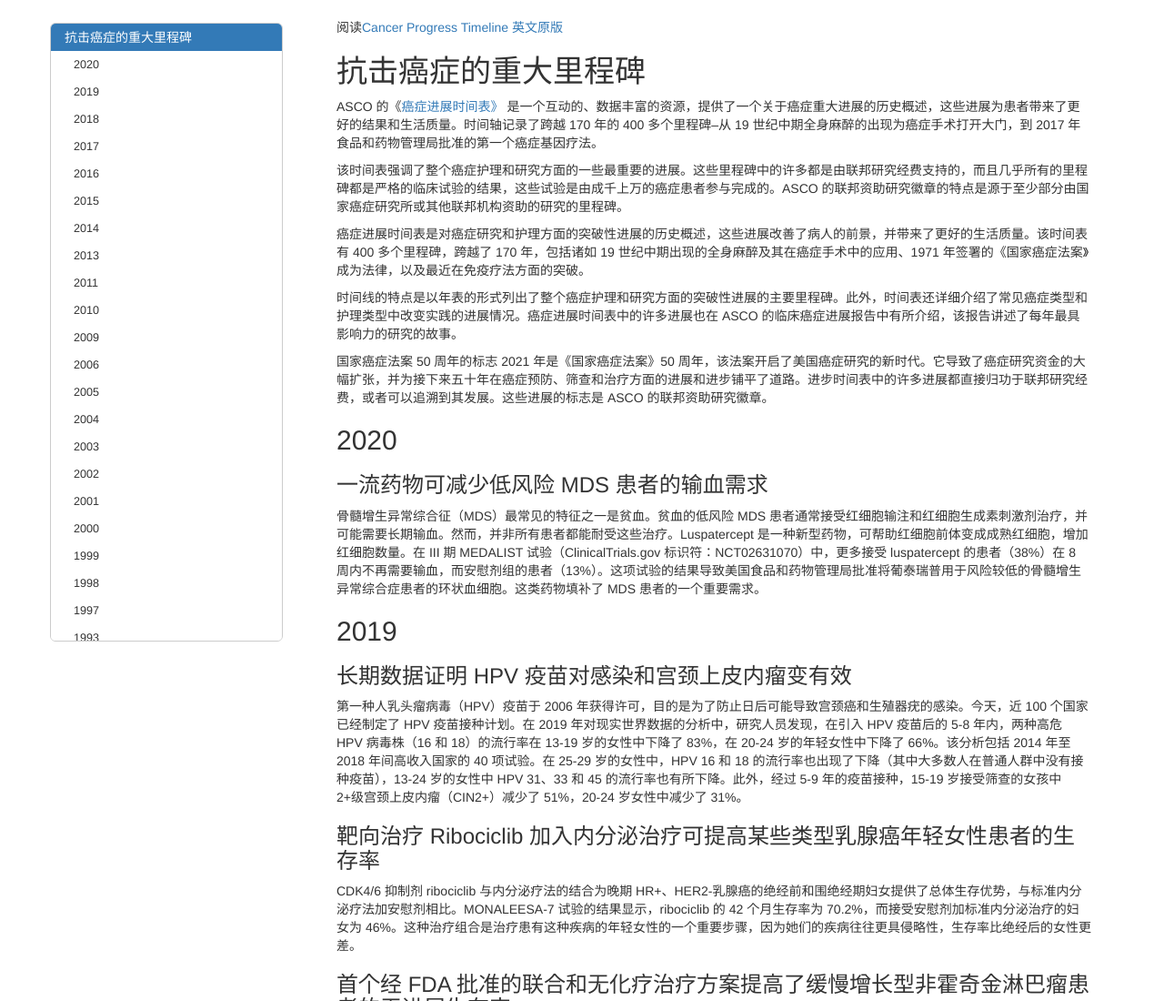
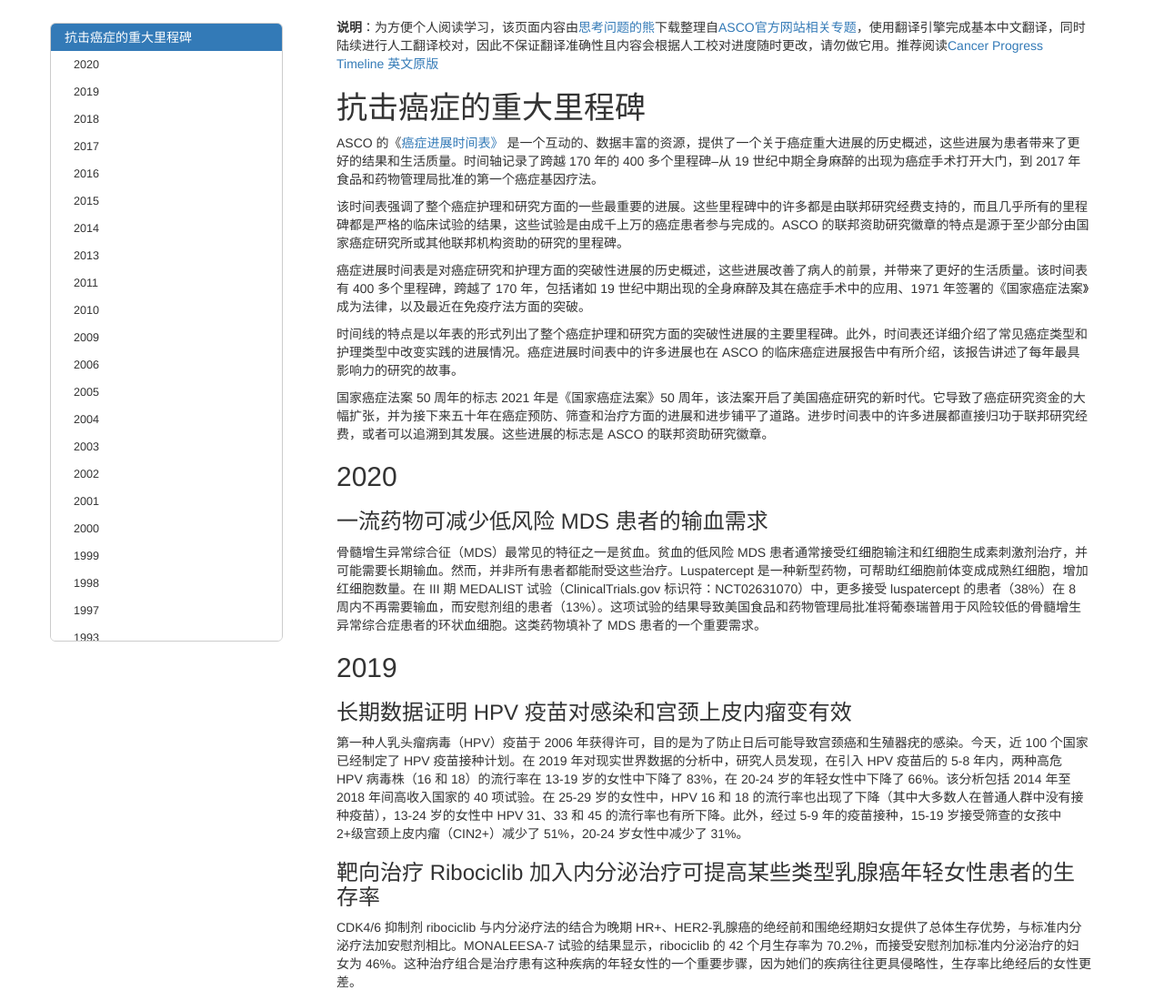
Before and after one commit to fei0810/cancer-progress-timeline, a plain HTML site: page chinese.html in a window 1280 px wide. Shown: the top 1100 px of the page at 91% size. Drawn offline with nearby package versions, Linux system fonts and the light colour scheme; some packages are replaced by stand-ins of ours.

Commit message:
add note

```diff
--- a/chinese.html
+++ b/chinese.html
@@ -1495,8 +1495,7 @@ border-radius: 0px;
 
 <div id="抗击癌症的重大里程碑" class="section level1">
 <br>
-<p>阅读<a href="https://kaopubear.top/cancer-progress-timeline">Cancer
-  Progress Timeline 英文原版</a></p>
+<p><b>说明</b>：为方便个人阅读学习，该页面内容由<a href=https://kaopubear.top/>思考问题的熊</a>下载整理自<a href="https://www.asco.org/research-guidelines/cancer-progress-timeline">ASCO官方网站相关专题</a>，使用翻译引擎完成基本中文翻译，同时陆续进行人工翻译校对，因此不保证翻译准确性且内容会根据人工校对进度随时更改，请勿做它用。推荐阅读<a href="https://kaopubear.top/cancer-progress-timeline">Cancer Progress Timeline 英文原版</a></p>
 <h1>抗击癌症的重大里程碑</h1>
 <p>ASCO 的《<a href="https://www.asco.org/research-guidelines/cancer-progress-timeline">癌症进展时间表》</a>
 是一个互动的、数据丰富的资源，提供了一个关于癌症重大进展的历史概述，这些进展为患者带来了更好的结果和生活质量。时间轴记录了跨越
```
Also changed, not shown: index.html (+1 -2 lines).
